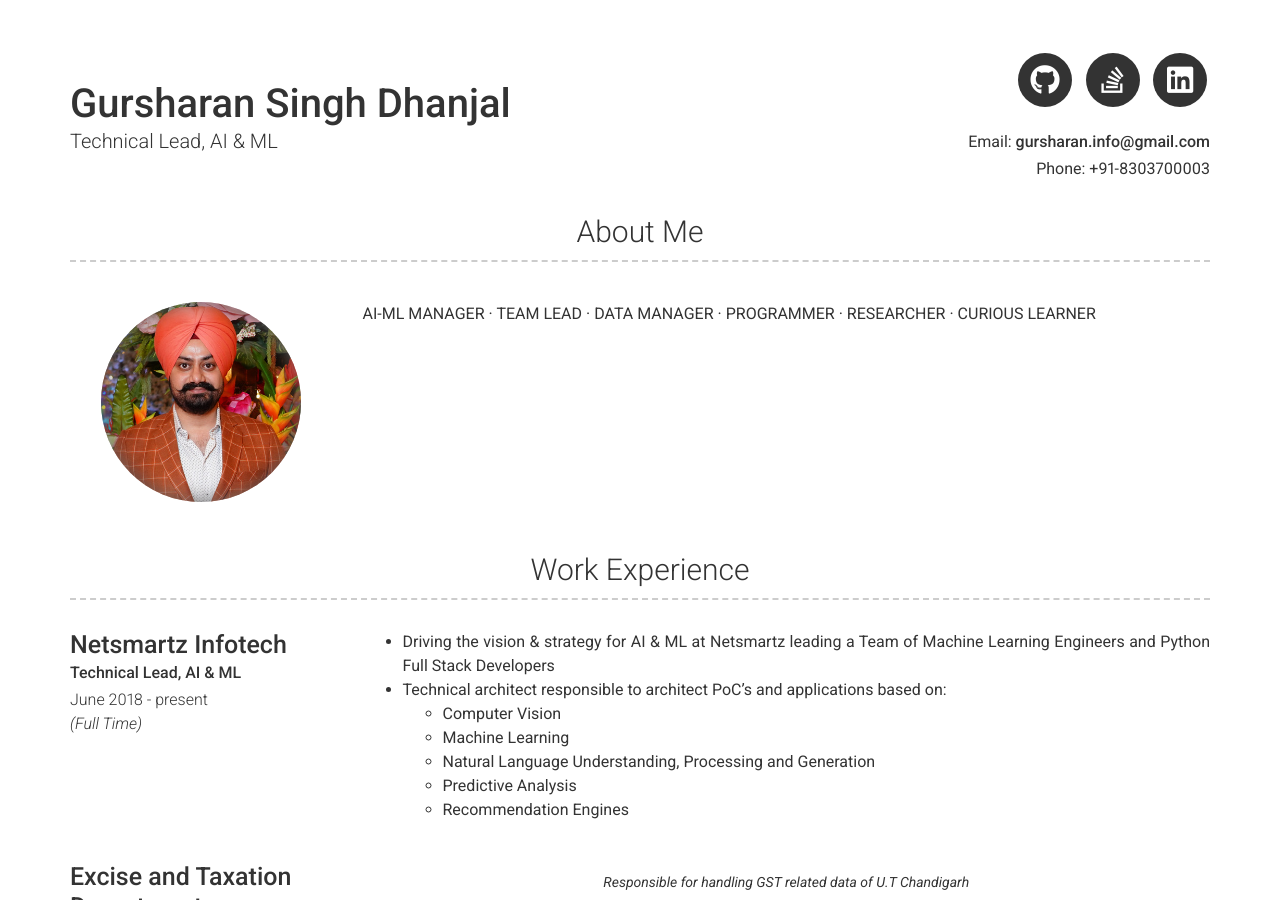
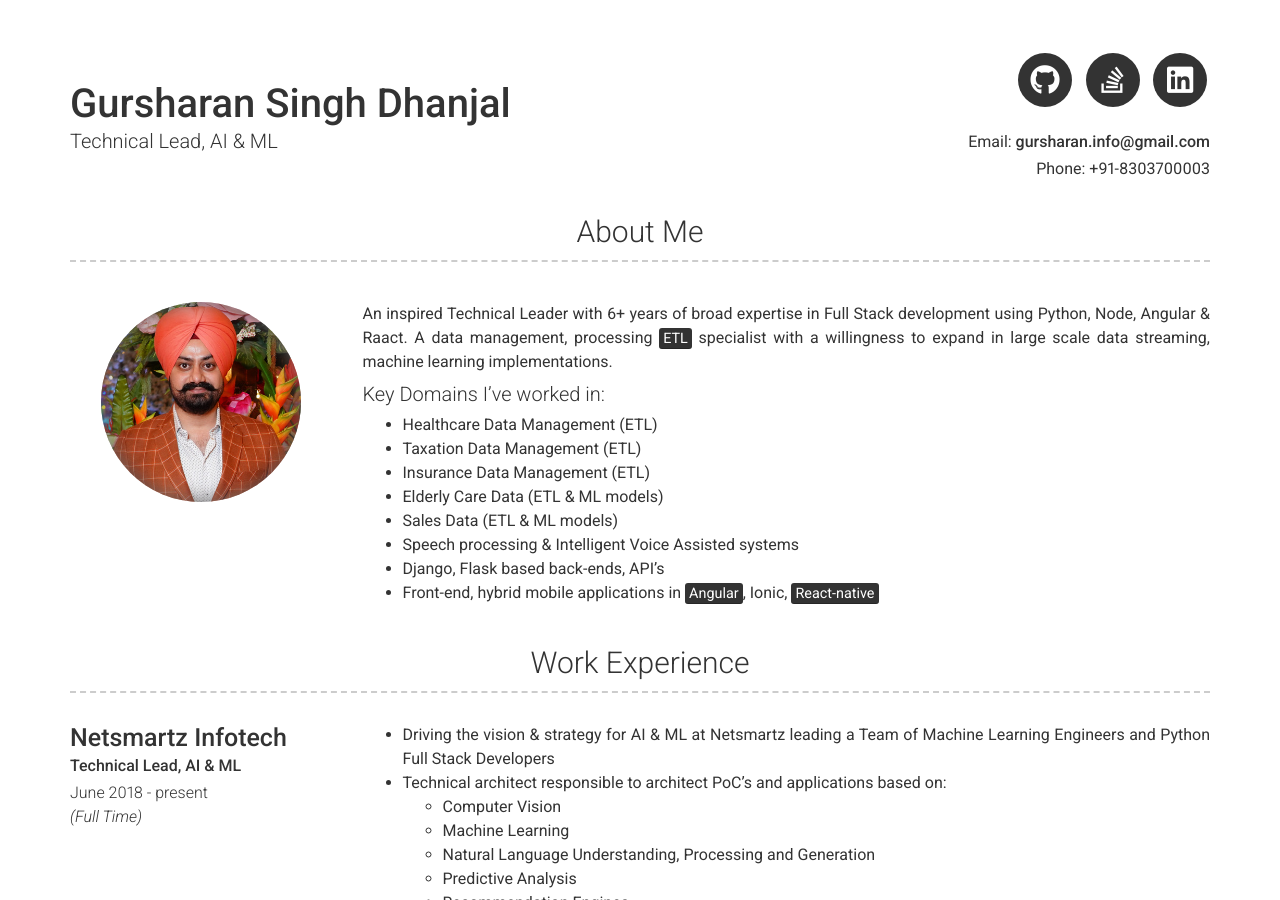
Before and after one commit to gursharan-info/gursharan-info.github.io, a Jekyll site: the page built from index.md, in a window 1280 px wide and 900 px high. Built offline with Jekyll 4.4.1, drawn with Linux system fonts in a browser that asks for light colours; nearby versions of some CDN libraries; some of the changed text lies outside the part shown.

Commit message:
Completed the first version

```diff
--- a/_config.yml
+++ b/_config.yml
@@ -46,7 +46,16 @@ additional_links:
 # about_title: About Me (Use this to override about section title)
 about_profile_image: "assets/images/gursharan_crop.jpg"
 about_content: | # this will include new lines to allow paragraphs
-  AI-ML MANAGER · TEAM LEAD · DATA MANAGER · PROGRAMMER · RESEARCHER · CURIOUS LEARNER
+  An inspired Technical Leader with 6+ years of broad expertise in Full Stack development using Python, Node, Angular & Raact. A data management, processing <mark>ETL</mark> specialist with a willingness to expand in large scale data streaming, machine learning implementations.
+  ## Key Domains I've worked in:
+   - Healthcare Data Management (ETL)
+   - Taxation Data Management (ETL)
+   - Insurance Data Management (ETL)
+   - Elderly Care Data (ETL & ML models)
+   - Sales Data (ETL & ML models)
+   - Speech processing & Intelligent Voice Assisted systems
+   - Django, Flask based back-ends, API's
+   - Front-end, hybrid mobile applications in <mark>Angular</mark>, Ionic, <mark>React-native</mark>
 
 # Projects Section
 # projects_title: Projects #(Use this to override about projects section title)
--- /dev/null
+++ b/_includes/expanded-education.html
@@ -0,0 +1,28 @@
+<div class="row clearfix layout layout-left">
+  <div class="col-xs-12 col-sm-4 col-md-4 col-print-12 details">
+    {%- if include.item.name -%}<h4>{{ include.item.name }}</h4>{%- endif -%}
+  </div>
+  <div class="col-xs-4 col-sm-2 col-md-3 col-print-3 details">
+    {%- if include.item.company -%}<h4>{{ include.item.company }}</h4>{%- endif -%}
+    {%- if include.item.link -%}
+      {% include a.html href=include.item.link class="link" %}{{ include.item.link }}</a>
+    {%- endif -%}
+    {%- if include.item.job_title -%}<p><b>{{ include.item.job_title }}</b></p>{%- endif -%}
+    {%- if include.item.qualification -%}<p><b>{{ include.item.qualification }}</b></p>{%- endif -%}
+  </div>
+  <div class="col-xs-4 col-sm-4 col-md-3 col-print-3 details">
+    {%- if include.item.quote -%}
+      <p class="quote" style="padding: 0rem;">{{ include.item.quote }}</p>
+    {%- endif -%}
+  </div>
+  <div class="col-xs-4 col-sm-2 col-md-2 col-print-4 details">
+    {%- if include.item.dates -%}<p>{{ include.item.dates }}</p>{%- endif -%}
+    {% for job in include.item.jobs %}
+      <p><b>{{ job.title }}</b></p>
+      <p>{{ job.dates }}</p>
+    {% endfor %}
+  </div>
+  <div class="col-xs-12 col-sm-8 col-md-9 col-print-12">
+    <p style="padding: 1rem;">{{ include.item.description | strip | markdownify }}</p>
+  </div>
+</div>
```
Also changed, not shown: _data/education.yml (+10 -10 lines).
